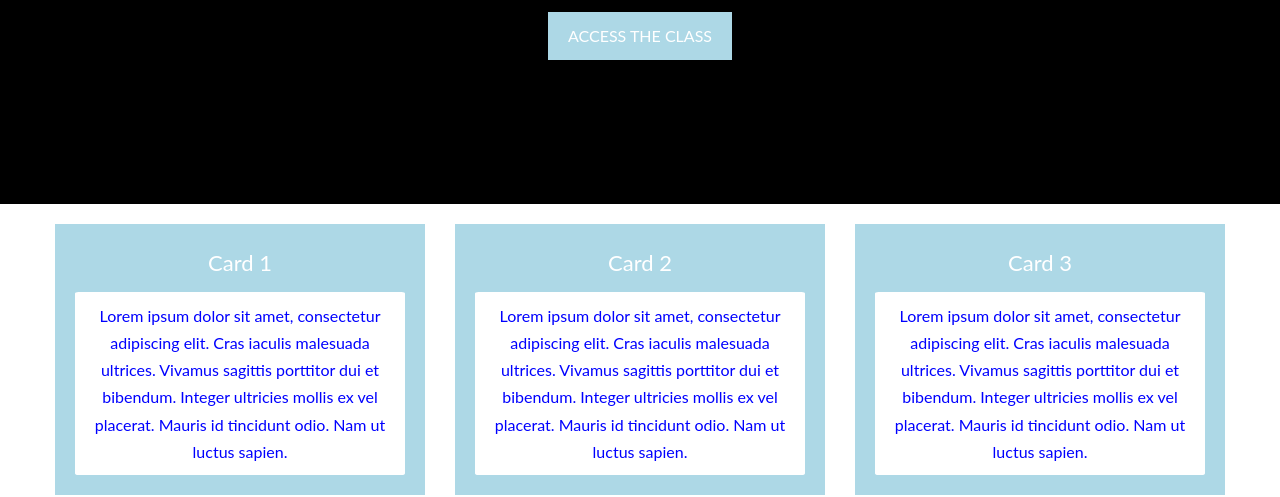
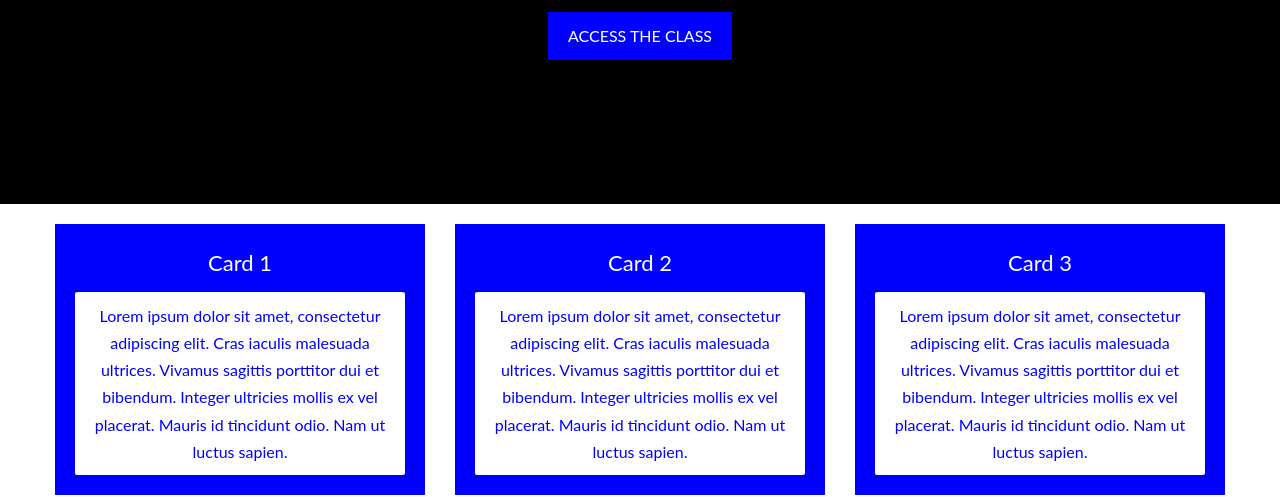
Before and after one commit to NanaYamamoto/Sass_Class_project, a plain HTML site: page index.html in a window 1280 px wide. Shown: the part 310-807 px from the top of the page. Drawn offline with Linux system fonts and the light colour scheme.

Commit message:
add sass

```diff
--- a/css/styles.scss
+++ b/css/styles.scss
@@ -1,8 +1,49 @@
 //Colors
-$color-font-primary: #777;
+$color-font-primary: blue;
+$color-font-default: #777;
 $color-font-bright: white;
-$color-bg-primary: lightblue;
+$color-bg-primary: blue;
+$color-bg-dark: black;
+$color-bg-light: white;
 
+/* Responsive Breakpoints */
+@mixin media-query($size) {
+    @if $size ==desktop-wide {
+        @media screen and (min-width: 1050px) {
+            @content;
+        }
+    }
+
+    @else if $size ==desktop-medium {
+        @media screen and (min-width: 960px) and (max-width: 1050px) {
+            @content;
+        }
+    }
+
+    @else if $size ==desktop-medium-and-wide {
+        @media screen and (min-width: 960px) {
+            @content;
+        }
+    }
+
+    @else if $size ==desktop {
+        @media screen and (min-width: 768px) {
+            @content;
+        }
+    }
+
+    @else if $size ==tablet {
+        @media screen and (min-width: 768px) and (max-width: 960px) {
+            @content;
+        }
+    }
+
+    @else if $size ==mobile {
+        @media screen and (max-width: 767px) {
+            @content;
+        }
+    }
+}
 
 *,
 *::after,
@@ -27,28 +68,38 @@ body {
 
 .flex-row {
     display: flex;
+
+    @include media-query(mobile) {
+        flex-direction: column;
+    }
 }
 
 .text-center {
     text-align: center;
 }
 
-.btn {
+%btn {
     background-color: $color-bg-primary;
     color: $color-font-bright;
     padding: 10px 20px;
     text-transform: uppercase;
     cursor: pointer;
-}
 
-.btn:hover {
-    background-color: #000099;
+    &:hover {
+        background-color: darken($color-bg-primary, 20%);
+    }
 }
 
 .site-header {
     padding: 10px 0;
     background-color: $color-bg-primary;
     color: $color-font-bright;
+}
+
+.site-header__title {
+    @include media-query(mobile) {
+        padding: 0 10px;
+    }
 }
 
 .site-footer {
@@ -60,7 +111,7 @@ body {
 }
 
 .section-cta {
-    background-color: black;
+    background-color: $color-bg-dark;
     color: $color-font-bright;
 }
 
@@ -73,9 +124,15 @@ body {
 
 .cta__heading {
     font-size: 31px;
+
+    // @includeで@mixinを取り込む //
+    @include media-query(desktop-wide) {
+        font-size: 36px;
+    }
 }
 
 .cta__button {
+    @extend %btn;
     display: inline-block;
     width: fit-content;
     margin-left: auto;
@@ -85,7 +142,7 @@ body {
 }
 
 .section-newsletter {
-    background-color: black;
+    background-color: $color-bg-dark;
     color: $color-font-bright;
 }
 
@@ -95,6 +152,10 @@ body {
 
 .newsletter__heading {
     margin-bottom: 10px;
+
+    @include media-query(desktop-wide) {
+        font-size: 31px;
+    }
 }
 
 .newsletter__form {
@@ -108,6 +169,7 @@ body {
 }
 
 .newsletter__button {
+    @extend %btn;
     margin-left: 10px;
 }
 
@@ -118,6 +180,13 @@ body {
     background: $color-bg-primary;
     color: $color-font-bright;
     margin: 0 15px;
+
+    &:not(:last-child) {
+        @include media-query(mobile) {
+            margin-bottom: 15px;
+        }
+
+    }
 }
 
 .card__title {
@@ -126,52 +195,13 @@ body {
 }
 
 .card__body {
-    background-color: white;
-    color: blue;
+    background-color: $color-bg-light;
+    color: $color-font-primary;
     border-radius: 1%;
     padding: 10px;
-}
 
-/* Responsive Breakpoints */
-
-/**  Widescreen sizes ($desktop-wide) **/
-@media screen and (min-width: 1050px) {
-    .cta__heading {
-        font-size: 36px;
+    @include media-query(tablet) {
+        font-size: smaller;
     }
 
-    .newsletter__heading {
-        font-size: 31px;
-    }
 }
-
-/** Medium screen sizes ($desktop-medium) **/
-@media screen and (min-width: 960px) and (max-width: 1050px) {}
-
-/** Desktop Medium and Wide Screen sizes ($desktop-medium-and-wide) **/
-@media screen and (min-width: 960px) {}
-
-/** Dektop screen sizes ($desktop) **/
-@media screen and (min-width: 768px) {}
-
-/** Tablet screen sizes ($tablet) **/
-@media screen and (min-width: 768px) and (max-width: 960px) {
-    .card__body {
-        font-size: smaller;
-    }
-}
-
-/** Mobile screen sizes ($mobile) **/
-@media screen and (max-width: 767px) {
-    .flex-row {
-        flex-direction: column;
-    }
-
-    .card:not(:last-child) {
-        margin-bottom: 15px;
-    }
-
-    .site-header__title {
-        padding: 0 10px;
-    }
-}
--- a/index.html
+++ b/index.html
@@ -22,7 +22,7 @@
             <div class="cta">
                 <h2 class="cta__heading">Are you ready to make your dreams a reality?</h2>
                 <p class="cta__subtext">This class will change your whole life!</p>
-                <a class="cta__button btn" href="#">Access the Class</a>
+                <a class="cta__button" href="#">Access the Class</a>
             </div>
         </div>
     </div>
@@ -77,7 +77,7 @@
                 <h2 class="newsletter__heading">Sign up to our email newsletter</h2>
                 <form action="/" class="newsletter__form">
                     <input type="text" class="newsletter__input">
-                    <button class="newsletter__button btn" type="submit">Subscribe</button>
+                    <button class="newsletter__button" type="submit">Subscribe</button>
                 </form>
             </div>
         </div>
```
Also changed, not shown: css/styles.css, 1 other file.
